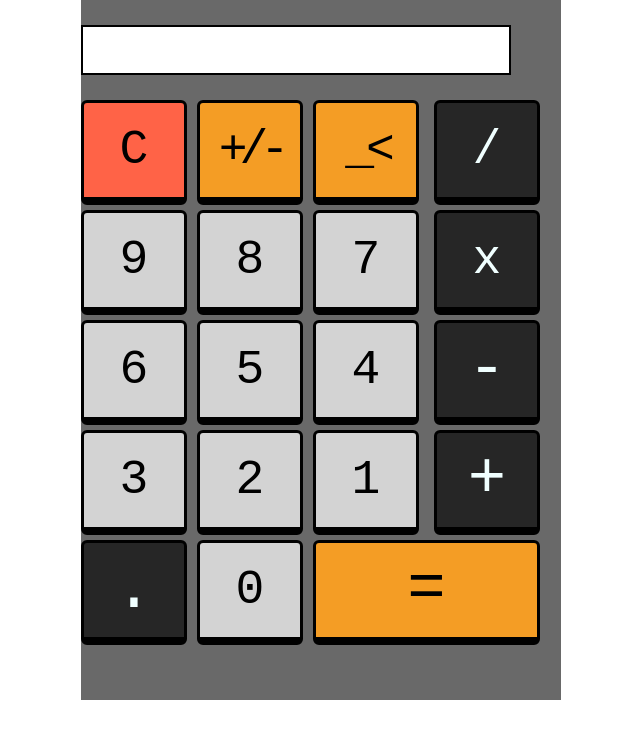
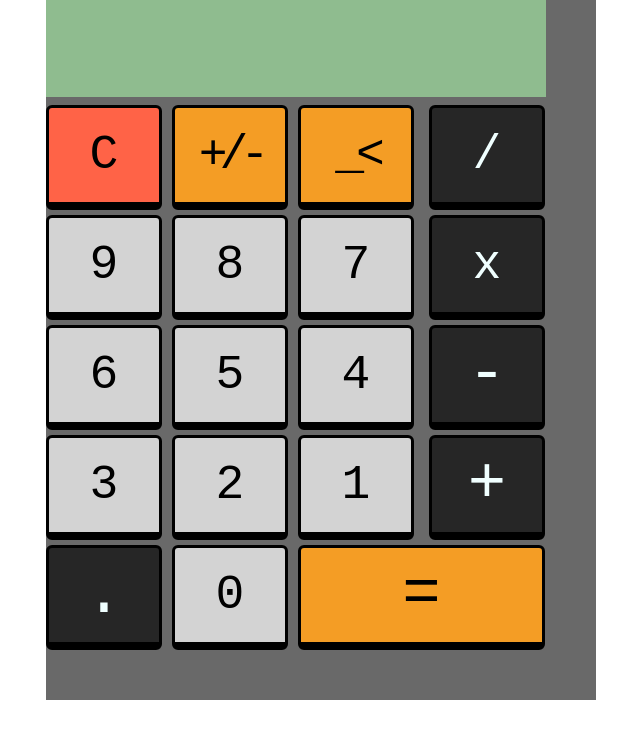
Before and after one commit to dragonvedb/calculator, a plain HTML site: page index.html in a window 1280 px wide. Shown: the whole page, without its empty margins (319-959 px from the left). Drawn offline with Linux system fonts and the light colour scheme; a web font is replaced by a local one.

Commit message:
Begin styling the display

```diff
--- a/index.html
+++ b/index.html
@@ -13,8 +13,9 @@
 </head>
 <body>
     <div id="device">
-        <div id="small-display"></div>
+
         <div id="top">
+            <div id="small-display"></div>
             <div id="display"></div>
         </div>
         <div id="bottom">
--- a/styles.css
+++ b/styles.css
@@ -10,7 +10,7 @@
 
 #device {
     height: 700px;
-    width: 480px;
+    width: 550px;
     margin: auto;
 
     background-color: dimgray;
@@ -19,39 +19,43 @@
 #top {
     height: 100px;
     display: flex;
+    flex-direction: column;
 }
 
 #display {
-    height: 50px;
-    width: 430px;
-    align-self: center;
+    height: 65px;
+    width: 500px;
+    /*align-self: center;*/
     text-align: end;
     font-family: 'Share Tech Mono', monospace;
-    font-size: 1.8em;
+    font-size: 2.6em;
 
-    background-color: white;
-    border: black 2px solid;
+    background-color:darkseagreen;
+    /*border: black 2px solid;*/
 }
 
 #small-display {
-    position: relative;
-    top: 25px;
-    height: fit-content;
-    background-color:darksalmon
+    height: 32px;
+    width: 500px;
+    background-color:darkseagreen;
+    /*border: black 2px solid;*/
+    font-family: 'Share Tech Mono', monospace;
+    font-size: 1.2em;
 }
 
 #bottom {
     display: flex;
     flex-wrap: wrap;
     column-gap: 10px;
-    row-gap: 5px
+    row-gap: 5px;
+    margin-top: 5px;
 }
 
 /*.socket,*/
 .socket button {
     box-sizing: content-box;
     height: 94px;
-    width: 100px;
+    width: 110px;
 
     background-color: lightgray;
     border: black 3px solid;
@@ -89,7 +93,7 @@
 }
 
 .btn.equalize {
-    width: 221px;
+    width: 241px;
     background-color:hsl(35, 90%, 55%);
 }
 
```
